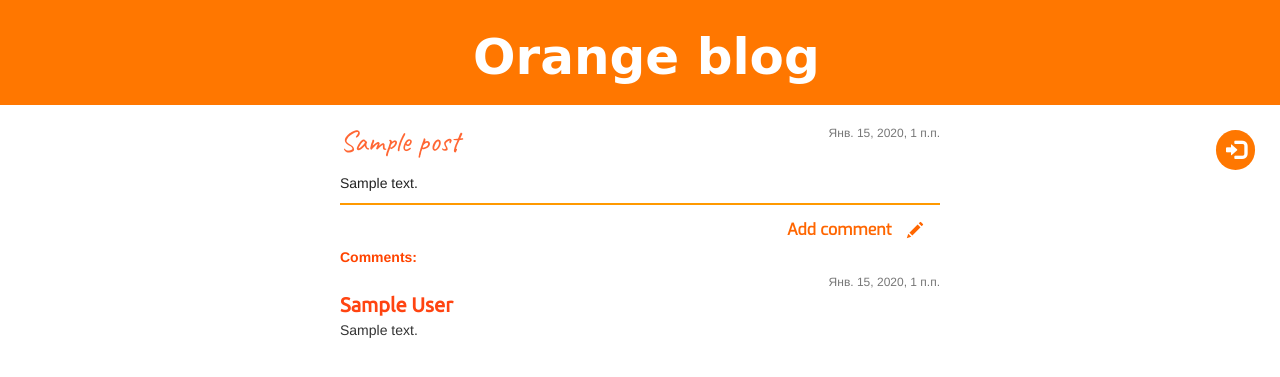
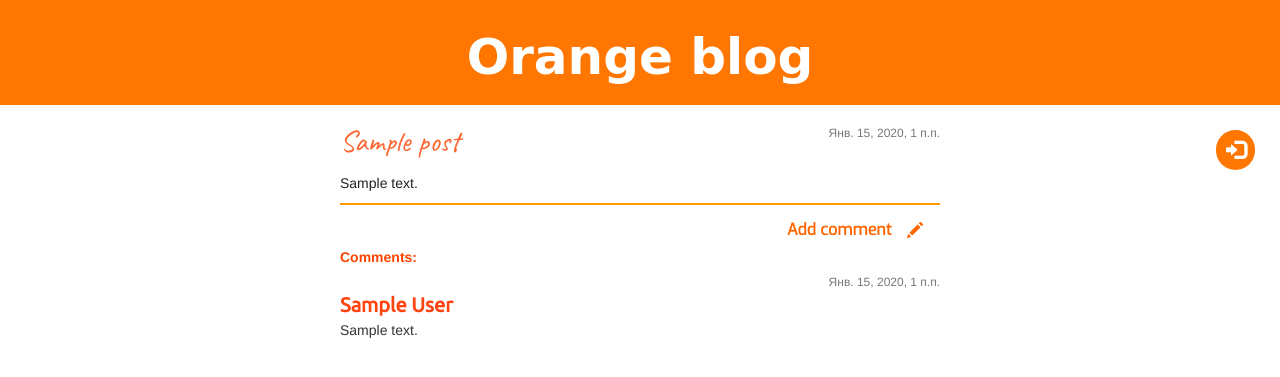
Before and after one commit to Unlogical/django-blog, a Django app: page /post/1/ in a window 1280 px wide. Shown: the top 377 px of the page. Run offline with Django 3.2, Linux system fonts and the light colour scheme; tables that the repository leaves empty hold one stand-in row (values such as "Sample post"); some libraries are stand-ins or nearby versions; some web fonts are replaced.

Commit message:
menu width fix

```diff
--- a/blog/static/css/blog.css
+++ b/blog/static/css/blog.css
@@ -4,10 +4,12 @@ header {
 	font-family: 'Sacramento', cursive;
 	font-family: 'Butterfly Kids', cursive;
 	font-family: 'Ruge Boogie', cursive;
-	width: 101%;
+	width: 100%;
 }
 
-
+body {
+	overflow-x: hidden;
+}
 
 header a,
 header a:visited {
--- a/blog/static/css/buttons.css
+++ b/blog/static/css/buttons.css
@@ -23,6 +23,16 @@
 	font-size: 20px;
 }
 
+@media(max-width: 1200px){
+	.menu {
+		position: absolute;
+		top: 10px;
+		right: 15px;
+	}
+}
+
+
+
 @media(max-width: 400px){
 	.menu {
 		position: absolute;
@@ -40,7 +50,6 @@
 		font-size: 10px;
 	}
 }
-
 
 
 .round_button:hover {
```
